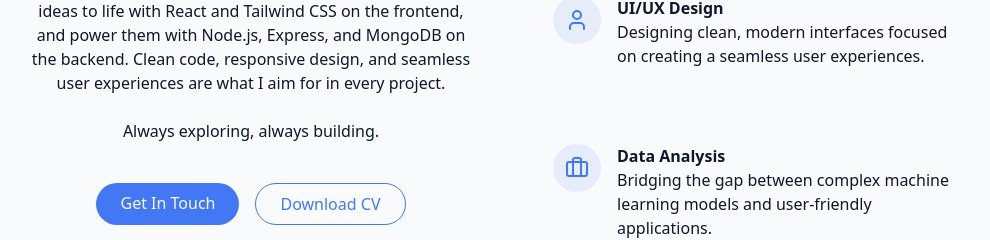
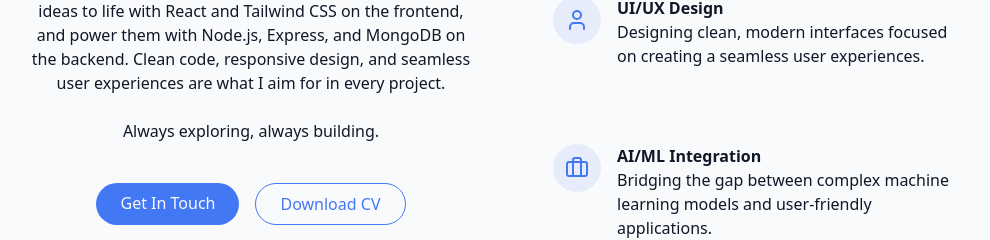
Before and after one commit to sethi-07/Portfolio, a React (Vite) app: page / in a window 1280 px wide. Shown: the part 1162-1402 px from the top of the page, without its empty margins (137-1127 px from the left). Built offline with nearby package versions, Linux system fonts and the light colour scheme.

Commit message:
Minor fix

```diff
--- a/src/components/AboutSection.jsx
+++ b/src/components/AboutSection.jsx
@@ -81,7 +81,7 @@ const AboutSection = () => {
                 </div>
                 <div className="text-left">
                   <h4 className="font-semibold text-foreground">
-                    Data Analysis
+                    AI/ML Integration
                   </h4>
                   <p>
                     Bridging the gap between complex machine learning models and
```
